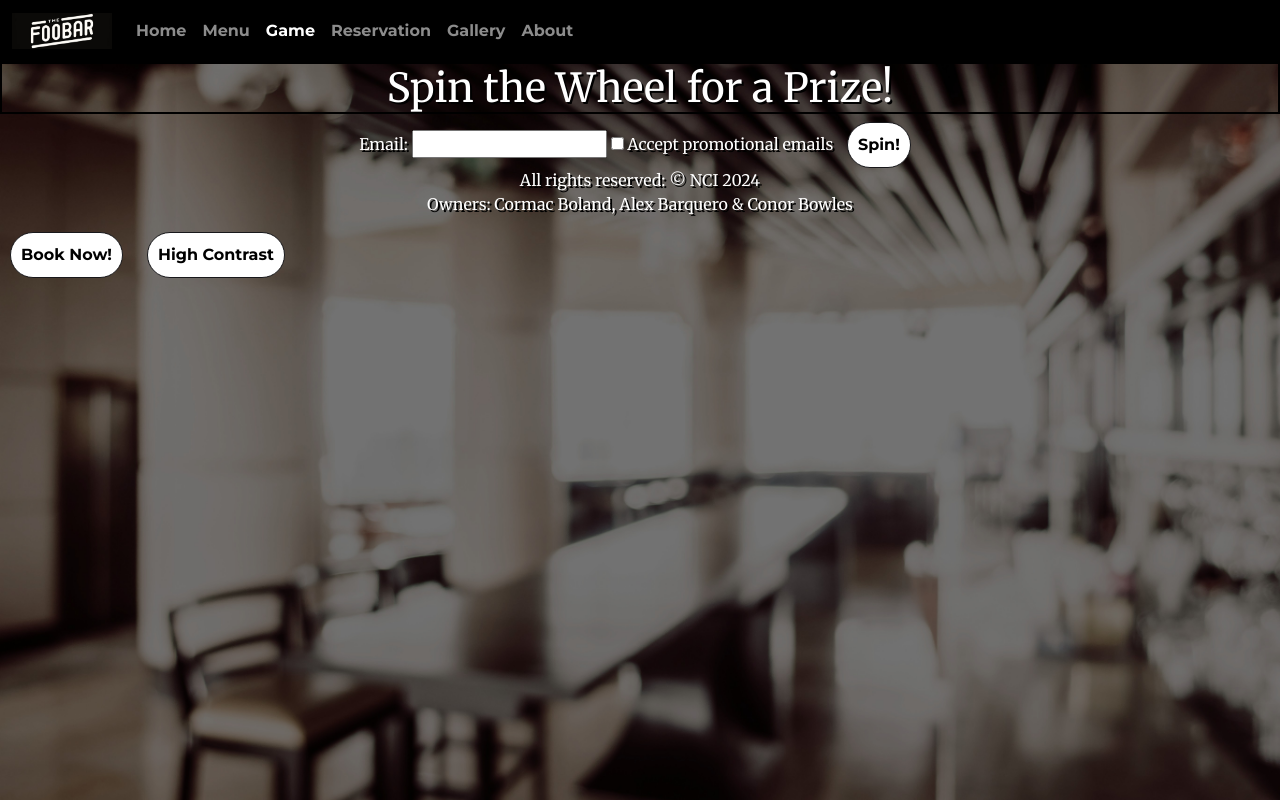
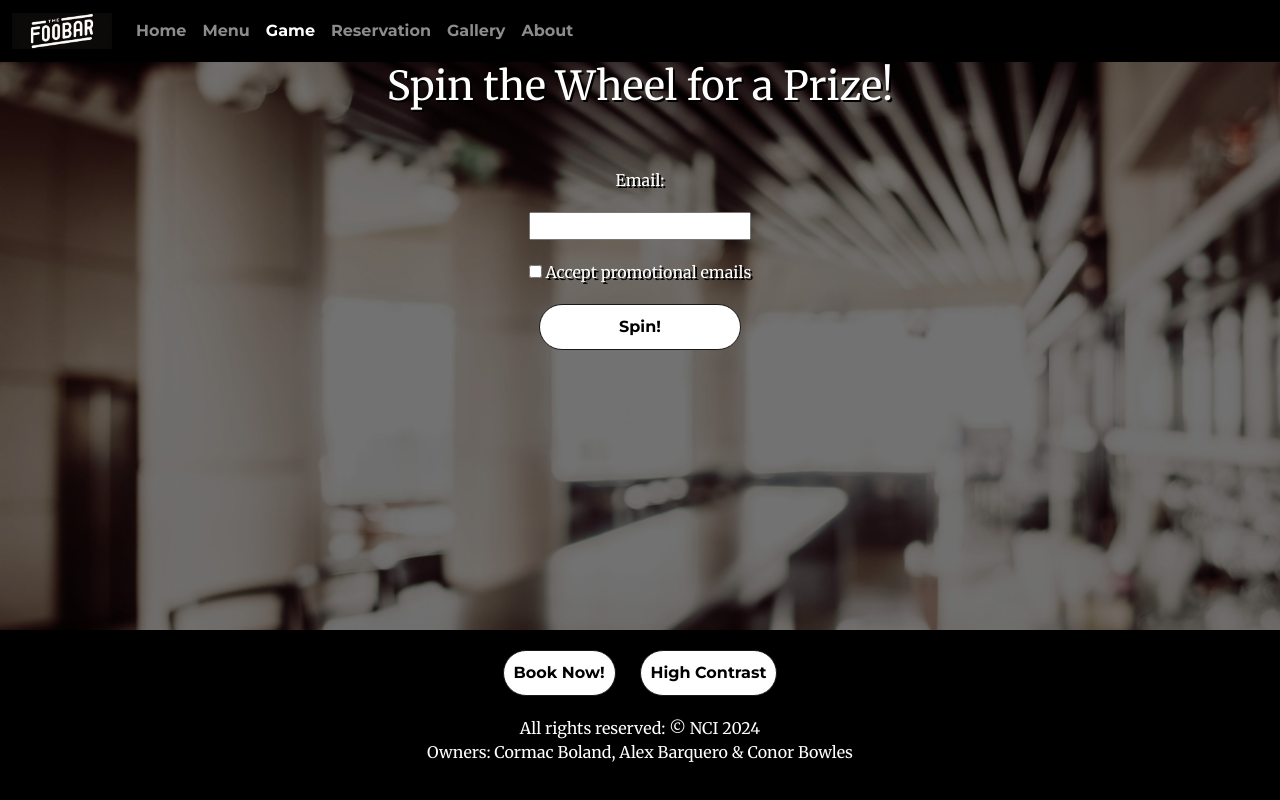
Before and after one commit to conorbowles51/web-design-assessment, a plain HTML site: page root/pages/game.html in a window 1280 px wide. Drawn offline with nearby package versions, Linux system fonts and the light colour scheme.

Commit message:
stylistic changes to forms and footers

```diff
--- a/root/pages/game.html
+++ b/root/pages/game.html
@@ -49,6 +49,7 @@
         </nav>
     </header>
     <main>
+        <div id="game-container">
             <h1>Spin the Wheel for a Prize!</h1>
             <!-- Form for email input and promotional consent -->
             <form id="gameForm">
@@ -58,15 +59,19 @@
                 <button type="button" onclick="spinWheel()">Spin!</button>
             </form>
             <div id="result"></div> <!-- Display area for game results -->
+        </div>
     </main>
     <!-- Bootstrap and custom JavaScript for interactive components -->
     <script src="https://cdn.jsdelivr.net/npm/bootstrap@5.3.3/dist/js/bootstrap.bundle.min.js"></script>
     <script src="../scripts/spinGame.js" defer></script>
 	<script src="../scripts/highContrast.js"></script>
-    <footer>
+    <footer class="footer footer-fixed">
+        <div>
+            <button onclick="location.href='pages/reservation.html'">Book Now!</button>
+            <button id="highContrastToggle" onclick="toggleHighContrast()">High Contrast</button>
+        </div>
+
         <p>All rights reserved: © NCI 2024<br>Owners: Cormac Boland, Alex Barquero & Conor Bowles</p>
-		<button onclick="location.href='reservation.html'">Book Now!</button>
-		<button id="highContrastToggle" onclick="toggleHighContrast()">High Contrast</button>
     </footer>
 </body>
 </html>
--- a/root/styles.css
+++ b/root/styles.css
@@ -4,6 +4,10 @@
     box-sizing: border-box;
     margin: 0;
     padding: 0;
+}
+
+main {
+    margin-inline: 100px;
 }
 
 body {
@@ -21,8 +25,9 @@ h1, h2, h3, p, form {
     text-shadow: 2px 2px black;
 }
 
-h1, h2, h3 {
-    border: 2px solid black;
+h2 {
+    font-size: 1.3em;
+    margin-block: 120px;
 }
 
 button, .nav-link, #navbar, #footer {
@@ -43,7 +48,7 @@ button:hover {
     color: white;
 }
 
-#navbar, #footer {
+#navbar{
     display: flex;
     align-items: center;
     padding: 20px;
@@ -52,7 +57,18 @@ button:hover {
     justify-content: center; /* Center content in footer */
 }
 
-#footer {
+.footer {
+    display: flex;
+    flex-direction: column;
+    gap: 20px;
+    align-items: center;
+    padding: 20px;
+    background-color: black;
+    color: white;
+    justify-content: center; /* Center content in footer */
+}
+
+.footer-fixed {
     margin-top: auto;
     width: 100%; /* Full width */
     position: fixed; /* Fixed at the bottom */
@@ -131,3 +147,44 @@ button:hover {
     color: #fff;
     border-radius: 5px;
 }
+
+#heading {
+    margin-block: 40px;
+}
+
+#gameForm {
+    margin-top: 50px;
+    display: flex;
+    margin-inline: auto;
+    gap: 20px;
+    flex-direction: column;
+    max-width: 600px;
+    justify-content: center;
+}
+
+#result {
+    color: white;
+    margin-inline: auto;
+    margin-top: 50px;
+    font-size: 1.6em;
+}
+
+#game-container {
+    display: flex;
+    flex-direction: column;
+    width: 100%;
+    justify-content: center;
+}
+
+#reservationForm{
+    display: flex;
+    flex-direction: column;
+    padding: 10px;
+    border-radius: 20px;
+    border: 1px solid white;
+    gap: 10px;
+    max-width: 500px;
+    margin-inline: auto;
+    margin-top: 50px;
+    background-color: #111111;
+}
```
Also changed, not shown: root/index.html (+7 -4 lines), root/pages/about.html (+6 -3 lines), root/pages/gallery.html (+6 -3 lines), root/pages/menu.html (+6 -3 lines), root/pages/reservation.html (+8 -3 lines). Lines whose indentation alone changed are shown as unchanged.
